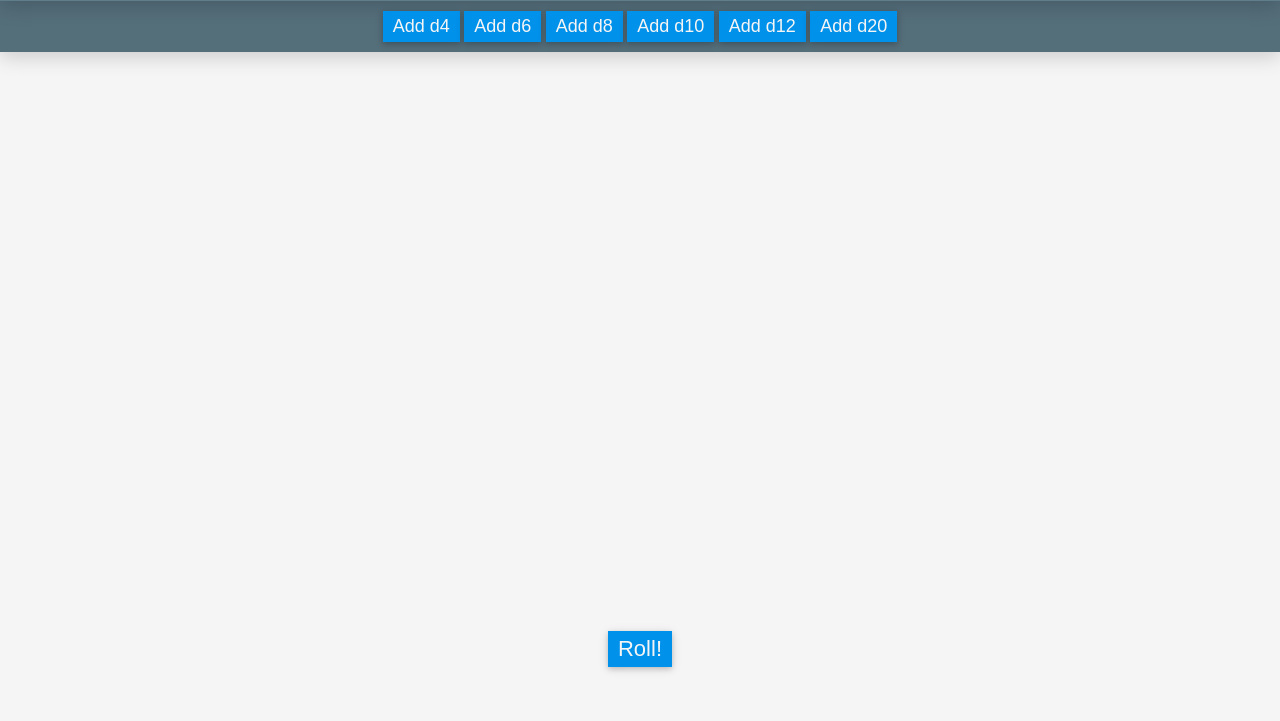
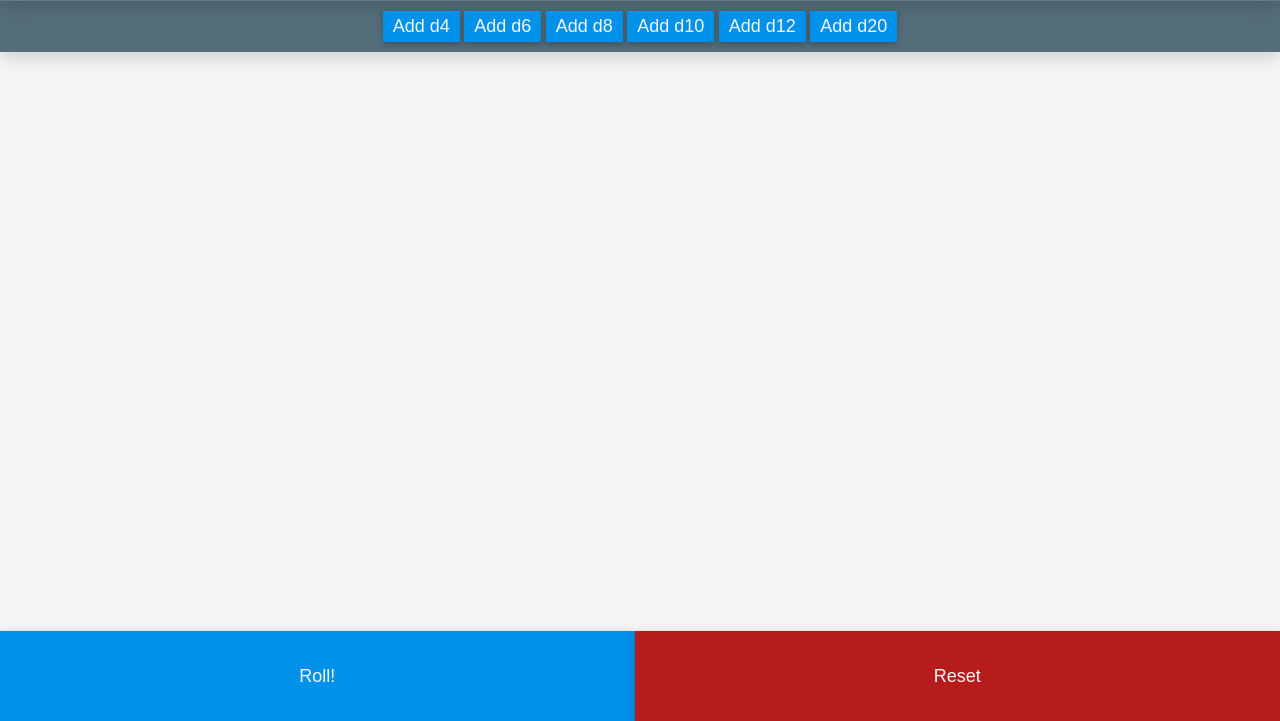
Before and after one commit to chrislewisdev/dice-roller, a plain HTML site: page index.html in a window 1280 px wide. Shown: the part 79-800 px from the top of the page. Drawn offline with Linux system fonts and the light colour scheme.

Commit message:
Added a reset button to remove dice

```diff
--- a/index.html
+++ b/index.html
@@ -7,10 +7,10 @@
     <script src="./scripts.js"></script>
     <!--
         TODO:
-         - Remove dice
-         - Colour scheming
-         - Dice animations
-         - Result animation
+        - Colour scheming
+        - Dice animations
+        - Result animation
+        - Remove individual dice (this might not really be necessary?)
     -->
 </head>
 
@@ -20,7 +20,7 @@
             <h1>Dice-o-matic</h1>
         </div>
     </div>
-    <div class="action-tray">
+    <div class="dice-tray">
         <div class="container">
             <button onclick="addDie('d4')">Add d4</button>
             <button onclick="addDie('d6')">Add d6</button>
@@ -34,9 +34,13 @@
         <div id="dice"></div>
     </div>
 
-    <div class="results-pane">
-        <button onclick="rollDice()">Roll!</button>
-        <p id="result"></p>
+    <div class="action-tray">
+        <div class="action-roll">
+            <button onclick="rollDice()">Roll!<br /><span id="result"></span></button>
+        </div>
+        <div class="action-clear">
+            <button onclick="clearDice()">Reset</button>
+        </div>
     </div>
 </body>
 
--- a/scripts.js
+++ b/scripts.js
@@ -24,3 +24,13 @@ function rollDice() {
 
     document.getElementById('result').innerText = 'Result: ' + result;
 }
+
+function clearDice() {
+    var dice = document.getElementsByClassName('die');
+
+    while (dice.item(0)) {
+        dice.item(0).remove();
+    }
+
+    document.getElementById('result').innerText = '';
+}
--- a/style.css
+++ b/style.css
@@ -24,7 +24,7 @@ h1 {
     color: white;
 }
 
-.action-tray {
+.dice-tray {
     padding-top: 10px;
     padding-bottom: 10px;
     background-color: rgb(84, 110, 122);
@@ -67,23 +67,37 @@ button:hover {
     margin-bottom: 5px;
 }
 
-.results-pane {
+.action-tray {
     position: fixed;
     bottom: 0;
     width: 100%;
+    display: flex;
     height: 90px;
     background-color: rgb(245, 245, 245);
     padding-top: 10px;
     text-align: center;
 }
 
-.results-pane button {
-    font-size: 22px;
+.action-roll {
+    flex-grow: 1;
 }
 
-#result {
-    display: block;
-    margin-top: 10px;
-    text-align: center;
-    font-size: 20px;
+.action-roll button {
+    width: 100%;
+    height: 100%;
 }
+
+.action-clear {
+    flex-grow: 1;
+}
+
+.action-clear button {
+    width: 100%;
+    height: 100%;
+    background-color: #b71c1c;
+}
+
+.action-clear button:hover {
+    width: 100%;
+    background-color: #f44336;
+}
```
